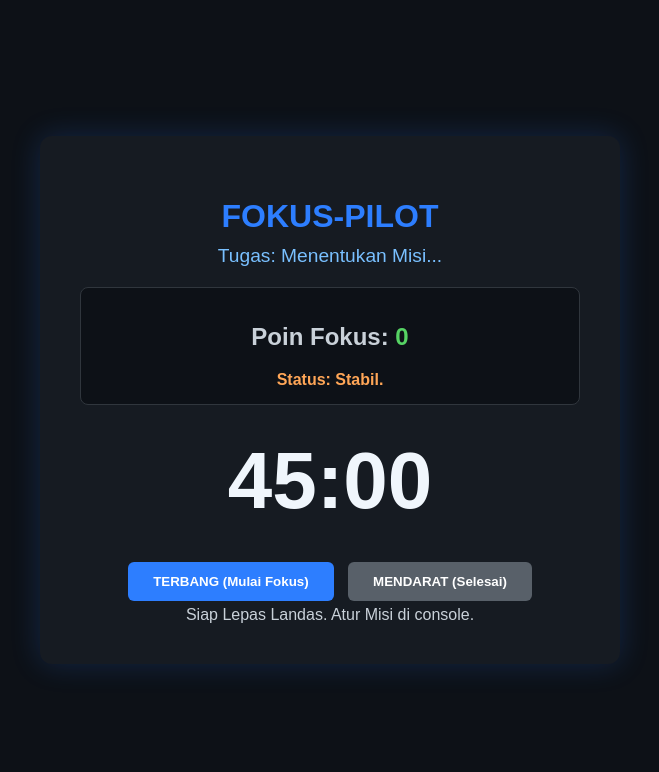
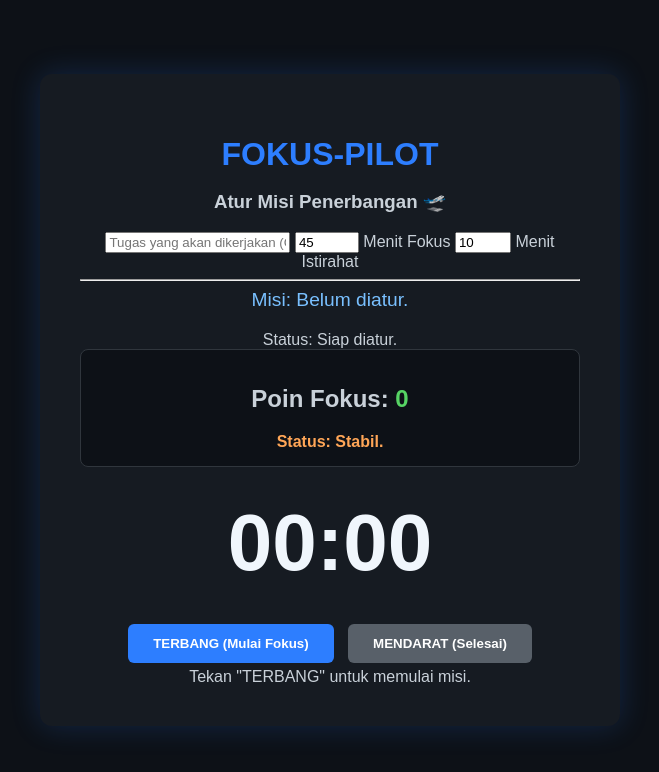
Before and after one commit to faathieem/Projek1, a plain HTML site: page index.html in a window 1280 px wide. Shown: the whole page, without its empty margins (310-969 px from the left). Drawn offline with Linux system fonts and the light colour scheme.

Commit message:
Update index.html

```diff
--- a/index.html
+++ b/index.html
@@ -10,7 +10,20 @@
 
     <div class="kokpit-container">
         <h1>FOKUS-PILOT</h1>
-        <div id="mission-display">Tugas: Menentukan Misi...</div>
+
+        <div class="mission-setup">
+            <h3>Atur Misi Penerbangan 🛫</h3>
+            <input type="text" id="task-input" placeholder="Tugas yang akan dikerjakan (Contoh: Bab 5 Biologi)">
+            <input type="number" id="focus-min-input" value="45" min="5" max="180">
+            <label for="focus-min-input">Menit Fokus</label>
+            <input type="number" id="break-min-input" value="10" min="1" max="60">
+            <label for="break-min-input">Menit Istirahat</label>
+        </div>
+
+        <hr>
+
+        <div id="mission-display">Misi: Belum diatur.</div>
+        <div id="status-display">Status: Siap diatur.</div>
 
         <div class="score-board">
             <h2>Poin Fokus: <span id="focus-points">0</span></h2>
@@ -18,22 +31,22 @@
         </div>
 
         <div class="timer-display">
-            <span id="minutes">45</span>:<span id="seconds">00</span>
+            <span id="minutes">00</span>:<span id="seconds">00</span>
         </div>
 
         <div class="controls">
             <button id="start-btn" class="action-btn">TERBANG (Mulai Fokus)</button>
-            <button id="reset-btn" class="action-btn">MENDARAT (Selesai)</button>
+            <button id="reset-btn" class="action-btn" disabled>MENDARAT (Selesai)</button>
         </div>
 
-        <div id="log-message">Siap Lepas Landas. Atur Misi di console.</div>
+        <div id="log-message">Tekan "TERBANG" untuk memulai misi.</div>
     </div>
 
     <div id="break-modal" class="modal">
         <div class="modal-content">
             <h3>🛬 Waktunya Micro-Break Challenge!</h3>
             <p id="break-challenge-text"></p>
-            <div id="break-timer">10:00</div>
+            <div id="break-timer"></div>
             <button id="continue-btn">LANJUTKAN MISI</button>
         </div>
     </div>
```
